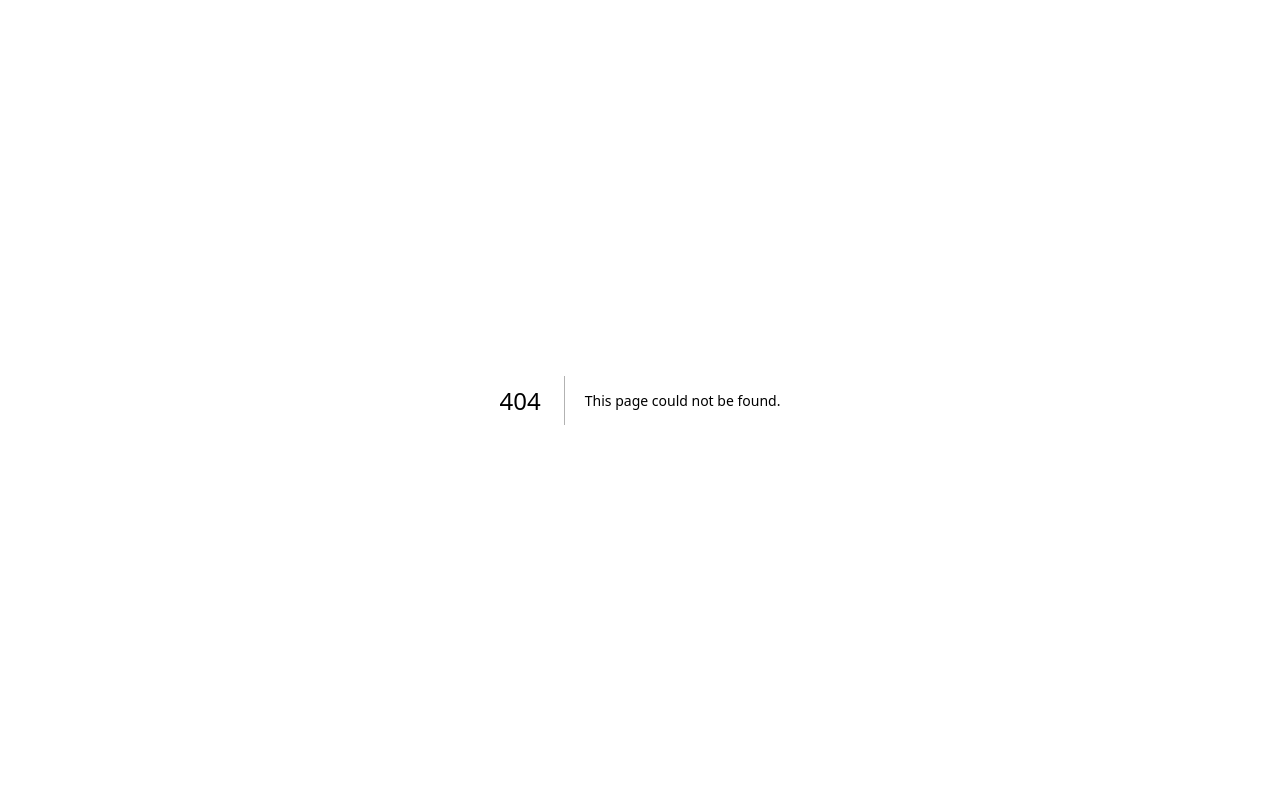
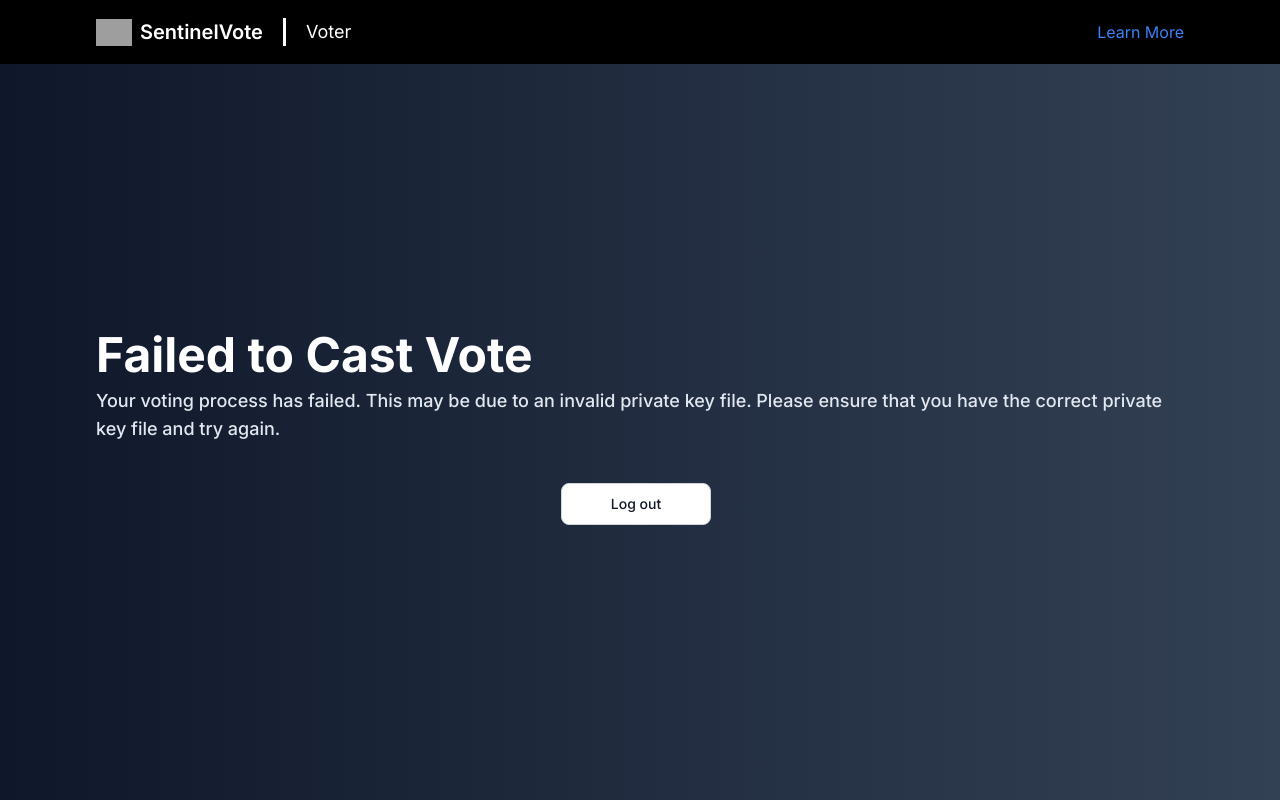
Before and after one commit to SentinelVote/frontend, a Next.js app: page /voter/candidate-selection-fail in a window 1280 px wide. Before the commit this address had no page. Built offline with nearby package versions, Linux system fonts and the light colour scheme; grey boxes are pictures that could not be loaded.

Commit message:
feat: add new page for fail to cast vote

```diff
--- /dev/null
+++ b/src/app/voter/candidate-selection-fail/page.tsx
@@ -0,0 +1,46 @@
+"use client";
+import { ClearCookies } from "@/app/globals";
+import Link from "next/link";
+
+export default function RegistrationFail() {
+  const handleExit = () => {
+    ClearCookies();
+    window.close();
+  };
+  return (
+    <>
+      <main
+        className="flex flex-col items-center justify-between p-24 bg-gradient-to-r from-slate-900 to-slate-700 text-slate-900"
+        style={{
+          minHeight: "92vh",
+          overflow: "hidden",
+          justifyContent: "center",
+        }}
+      >
+        <div className="flex  w-full text-white justify-center">
+          <div className="flex flex-col">
+            <div className="flex flex-col align-center">
+              <h1 className="font-bold text-5xl">Failed to Cast Vote</h1>
+              <p className="font-medium text-slate-200 text-lg mt-2">
+                Your voting process has failed. This may be due to an invalid private key file.
+                Please ensure that you have the correct private key file and try again.
+              </p>
+            </div>
+            <Link href="/" className="self-center">
+              <button
+                type="button"
+                onClick={handleExit}
+                className="text-gray-900 bg-white border border-gray-300 mt-10 w-[150px] self-center
+      focus:outline-none hover:bg-gray-100 focus:ring-4 focus:ring-gray-200 font-medium rounded-lg
+      text-sm px-5 py-2.5 me-2 mb-2 dark:bg-gray-800 dark:text-white dark:border-gray-600
+      dark:hover:bg-gray-700 dark:hover:border-gray-600 dark:focus:ring-gray-700"
+              >
+                Log out
+              </button>
+            </Link>
+          </div>
+        </div>
+      </main>
+    </>
+  );
+}
--- a/src/app/voter/candidate-selection/page.tsx
+++ b/src/app/voter/candidate-selection/page.tsx
@@ -63,7 +63,7 @@ const ConfirmationModal: React.FC<ConfirmationModalProps> = ({
   const email = GetCookie("user_email");
   const constituency = GetCookie("user_constituency");
 
-  const handleConfirm = async () => {
+  const handleConfirm = async (): Promise<string> => {
     let response: Response;
     const DEBUG = process.env.NODE_ENV === "development";
     try {
@@ -146,9 +146,11 @@ const ConfirmationModal: React.FC<ConfirmationModalProps> = ({
         }
       );
       if (!response.ok) throw new Error("Failed to update hasVoted status.");
+      return "/voter/success";
     } catch (err) {
       console.error(err);
       alert(`${err}`);
+      return "/voter/candidate-selection-fail";
     }
   };
 
@@ -187,7 +189,7 @@ const ConfirmationModal: React.FC<ConfirmationModalProps> = ({
             onClick={() => {
               onConfirm();
               handleConfirm().then(
-                () => (window.location.href = "/voter/success")
+                (page: string) => (window.location.href = page)
               );
             }}
             className="px-4 py-2 bg-blue-600 hover:bg-blue-700 rounded text-white"
```
